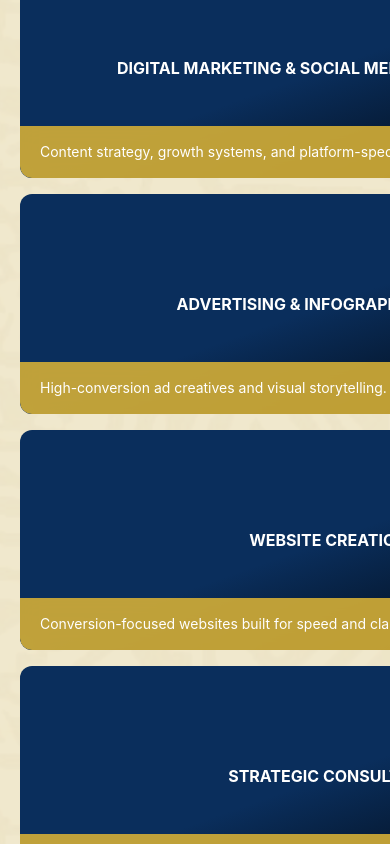
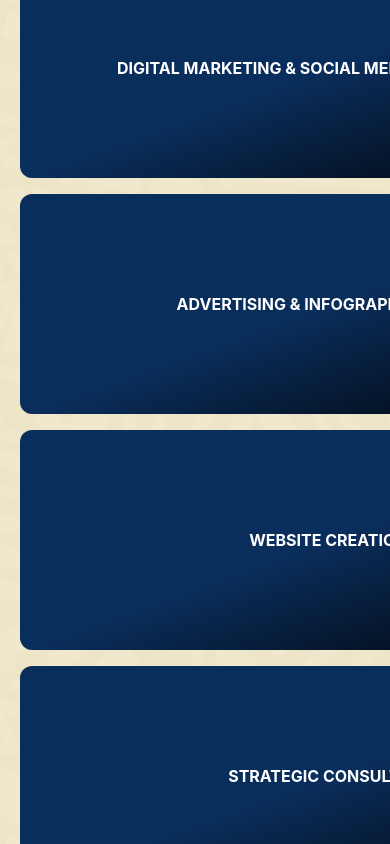
Before and after one commit to Atlasafrica001/atlas-africa, a Next.js app: page / in a window 390 px wide. Shown: the part 1900-2744 px from the top of the page. Built offline with nearby package versions, Linux system fonts and the light colour scheme; no server answers.

Commit message:
fix: resolve minor bugs

```diff
--- a/app/page.tsx
+++ b/app/page.tsx
@@ -99,7 +99,7 @@ export default function ComingSoon() {
       //     backgroundColor: "#C3A438",
       //   }}
         >
-          <div className="absolute inset-0">
+          <div className="absolute inset-0 -z-10 pointer-events-none">
             <Image
               src="/textured-pattern.jpg"
               alt="African theme pattern"
@@ -154,11 +154,15 @@ export default function ComingSoon() {
               title: "BRAND POSITIONING",
               desc: "Messaging, identity, and cultural relevance engineering."
             }
-          ].map((item, idx) => (
+          ].map((item, idx) => {
+            const [open, setOpen] = useState(false);
+
+            return (
               <div
                 key={idx}
+                onClick={() => setOpen(!open)}
                 className="
-                relative group
+                  relative group cursor-pointer
                   lg:flex-1
                   min-h-[220px]
                   bg-gradient-to-br from-atlas-navy via-[#0A2E5C] to-black
@@ -170,28 +174,36 @@ export default function ComingSoon() {
 
                 {/* Main Content */}
                 <div className="h-full flex items-center justify-center p-6">
-              <p className="
+                  <p
+                    className="
                       text-white font-bold text-center
                       opacity-100 lg:opacity-40 lg:group-hover:opacity-100
                       transition-opacity duration-300
-              ">
+                    "
+                  >
                     {item.title}
                   </p>
                 </div>
 
-              {/* Hover Dropdown Extension */}
-              <div className="
+                {/* Extra Details */}
+                <div
+                  className={`
                     absolute bottom-0 left-0 w-full
                     bg-atlas-gold/90 backdrop-blur-md
-                text-white text-sm
-                px-5 py-4
-                translate-y-0 lg:translate-y-full lg:group-hover:translate-y-0
+                    text-white text-sm px-5 py-4
                     transition-transform duration-500 ease-out
-              ">
+                    lg:translate-y-full lg:group-hover:translate-y-0
+                    ${open ? "translate-y-0" : "translate-y-full"}
+                    lg:pointer-events-none
+                  `}
+                >
                   {item.desc}
                 </div>
+
               </div>
-          ))}
+            );
+          })}
+
 
         </div>
       </div>
--- a/components/VerticalCenterSlideshow.tsx
+++ b/components/VerticalCenterSlideshow.tsx
@@ -49,7 +49,7 @@ export default function VerticalCenterSlideshow() {
       </div>
 
       {/* Center mask for focus */}
-      <div className="pointer-events-none absolute inset-0 bg-gradient-to-b from-white via-transparent to-white" />
+      {/* <div className="pointer-events-none absolute inset-0 bg-gradient-to-b from-white via-transparent to-white" /> */}
     </div>
   );
 }
```
Lines whose indentation alone changed are shown as unchanged.
